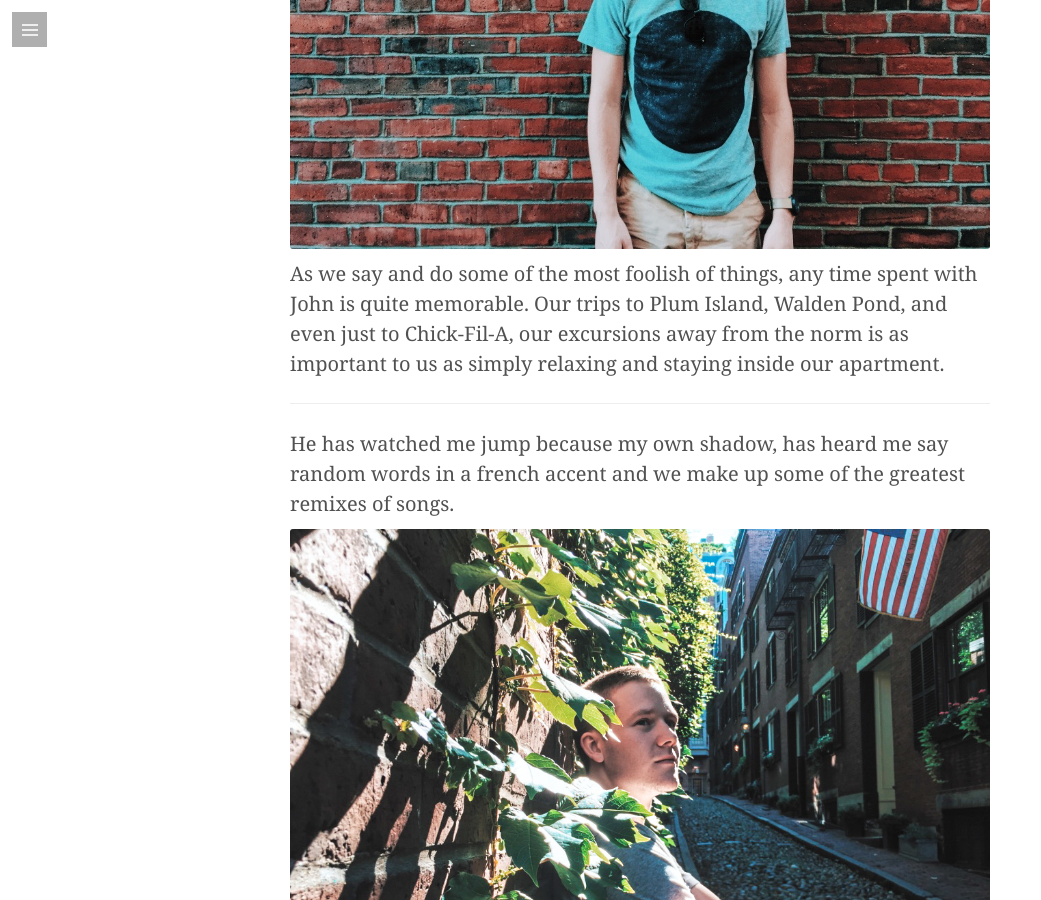
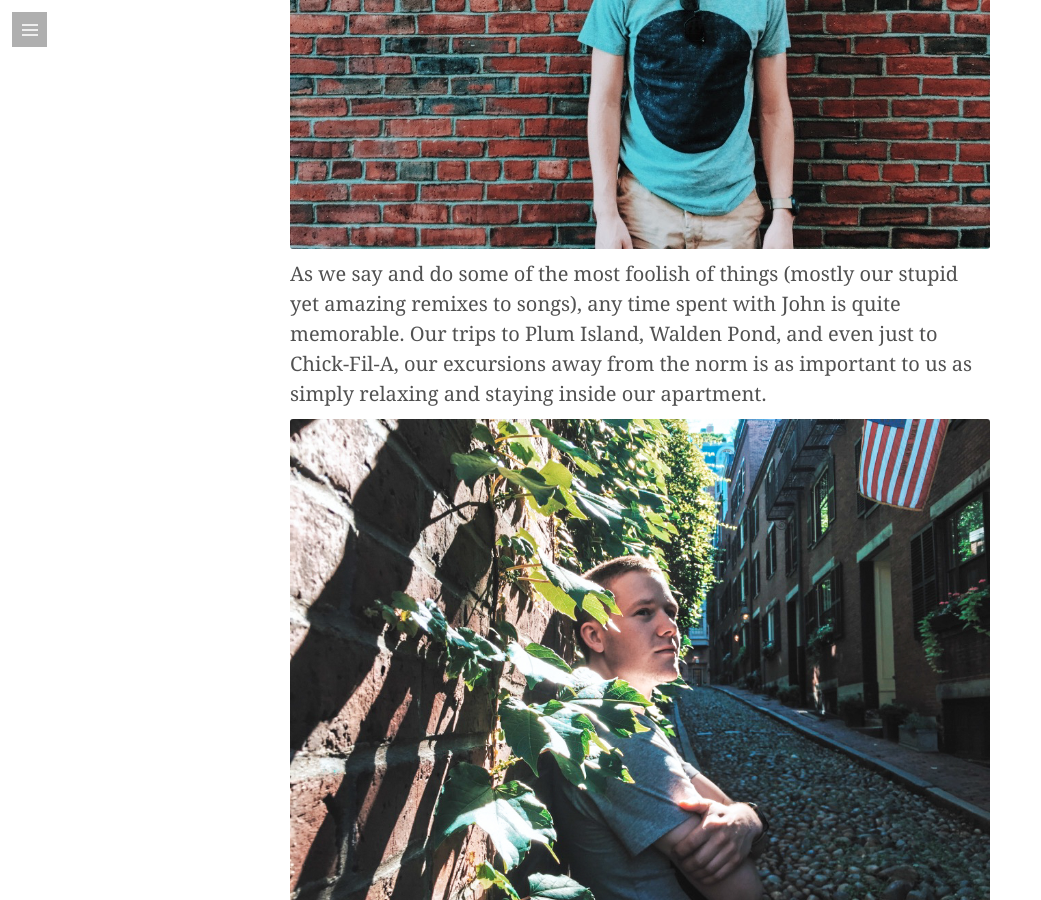
Before and after one commit to thejohnsullivan/McLeian, a Jekyll site: the page built from _posts/2016-07-24-john-sullivan.md, in a window 1280 px wide and 900 px high, scrolled down 4072 px. Shown: the whole window, without its empty margins (0-1041 px from the left). Built offline with Jekyll 4.4.1, drawn with Linux system fonts in a browser that asks for light colours; some web fonts are replaced; comment, search, counter and statistics services are not loaded; some of the changed text lies outside the part shown.

Commit message:
Update 2016-07-24-john-sullivan.md

```diff
--- a/_posts/2016-07-24-john-sullivan.md
+++ b/_posts/2016-07-24-john-sullivan.md
@@ -50,11 +50,7 @@ Even though I am older than he is, most of the time I can see him as an older br
 
 {% include image.html url="/assets/images/John-11.JPG" %}
 
-As we say and do some of the most foolish of things, any time spent with John is quite memorable. Our trips to Plum Island, Walden Pond, and even just to Chick-Fil-A, our excursions away from the norm is as important to us as simply relaxing and staying inside our apartment.
-
-***
-
-He has watched me jump because my own shadow, has heard me say random words in a french accent and we make up some of the greatest remixes of songs.
+As we say and do some of the most foolish of things (mostly our stupid yet amazing remixes to songs), any time spent with John is quite memorable. Our trips to Plum Island, Walden Pond, and even just to Chick-Fil-A, our excursions away from the norm is as important to us as simply relaxing and staying inside our apartment.
 
 {% include image.html url="/assets/images/John-5.JPG" %}
 
@@ -70,6 +66,6 @@ We’ve seen the world and we dream on seeing and experiencing the rest of it, r
 
 ***
 
-John has recently asked the woman of he so well-deserves, Madeleine, to be his wife. I cannot wait to watch him mature even more as he prepares to take this new step in his life.
+John has recently asked the woman he so well-deserves, Madeleine, to be his wife. I cannot wait to watch him mature even more as he prepares to take this new step in his life.
 
 {% include image.html url="/assets/images/John-15.JPG" %}
```
